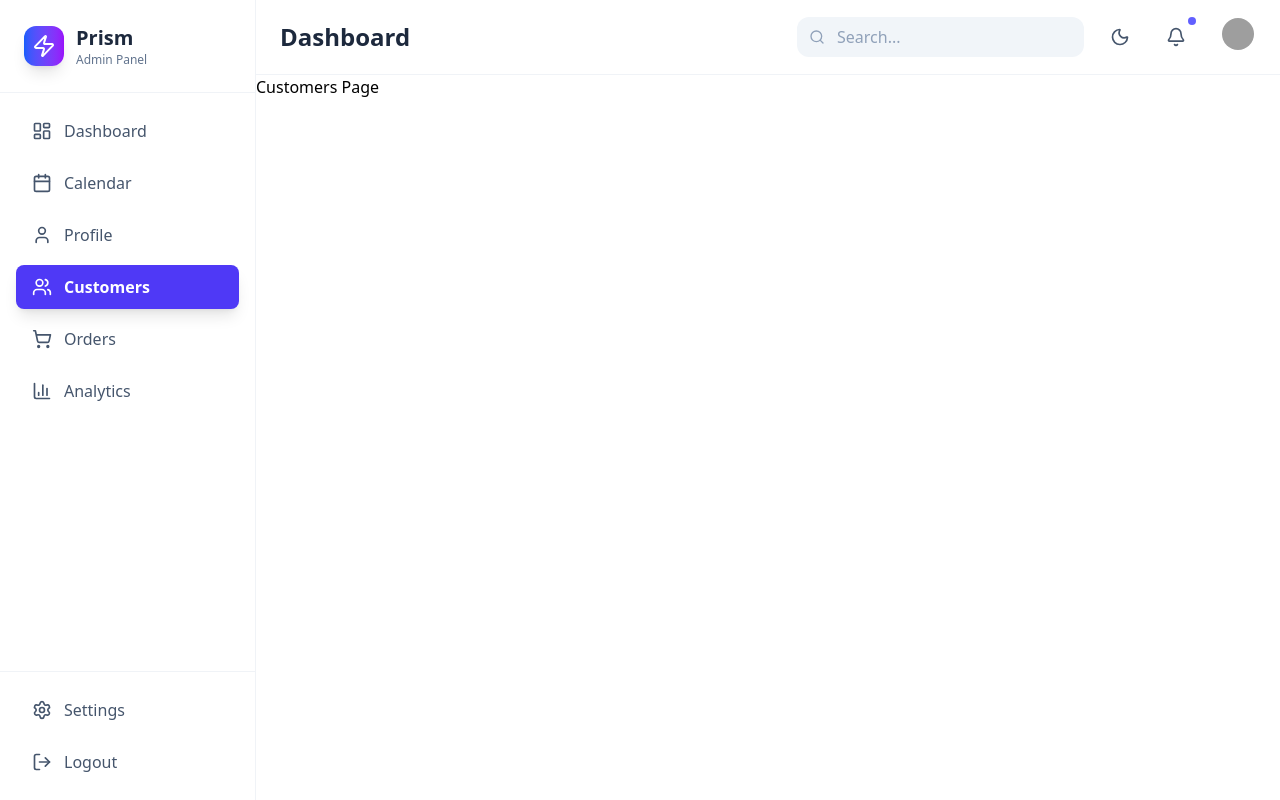
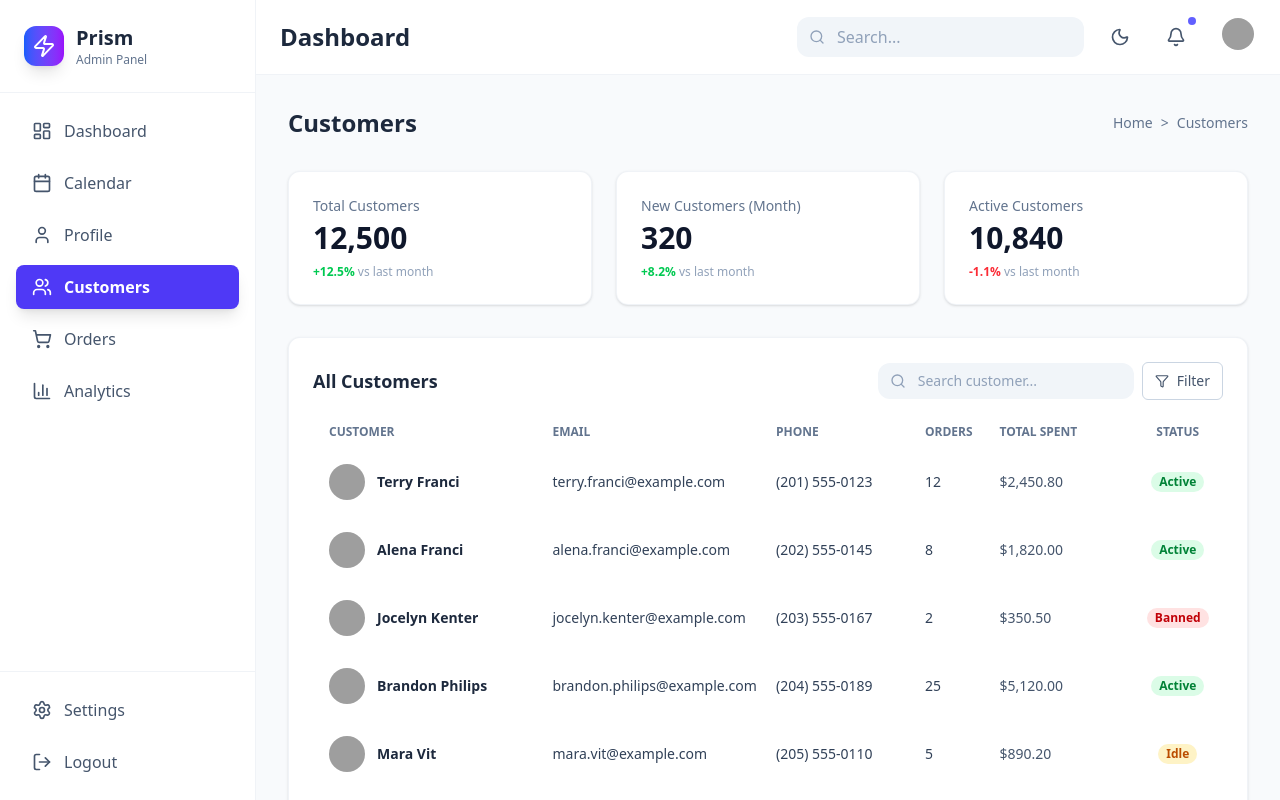
Before and after one commit to EnderKaran/Prism-Admin-Dashboard, a React (Vite) app: page /Prism-Admin-Dashboard/customers in a window 1280 px wide. Built offline with nearby package versions, Linux system fonts and the light colour scheme; grey boxes are pictures that could not be loaded.

Commit message:
customers sayfasi bitti

```diff
--- a/src/App.jsx
+++ b/src/App.jsx
@@ -5,6 +5,7 @@ import Header from './components/Layout/Header';
 import DashboardContent from './pages/DashboardContent';
 import CalendarPage from './pages/CalendarPage';
 import ProfilePage from './pages/ProfilePage';
+import CustomersPage from './pages/CustomersPage'; // YENİ
 import './App.css';
 
 function App() {
@@ -37,11 +38,11 @@ function App() {
         {isSidebarOpen && (
           <div
             onClick={() => setSidebarOpen(false)}
-            className="fixed inset-0 bg-black/50 z-20 md:hidden"
+            className="fixed inset-0 z-20 bg-black/50 md:hidden"
           ></div>
         )}
 
-        <div className='flex-1 flex flex-col overflow-hidden'>
+        <div className='flex flex-col flex-1 overflow-hidden'>
           <Header
             setSidebarOpen={setSidebarOpen}
             theme={theme}
@@ -56,7 +57,7 @@ function App() {
               <Route path="/dashboard" element={<DashboardContent theme={theme} />} />
 
               <Route path="/calendar" element={<CalendarPage theme={theme} />} />
-              <Route path="/customers" element={<div>Customers Page</div>} />
+              <Route path="/customers" element={<CustomersPage theme={theme} />} />
               <Route path="/orders" element={<div>Orders Page</div>} />
               <Route path="/analytics" element={<div>Analytics Page</div>} />
               <Route path="/settings" element={<div>Settings Page</div>} />
--- /dev/null
+++ b/src/components/Tables/CustomersTable.jsx
@@ -0,0 +1,157 @@
+import React from 'react';
+import { MoreVertical, Search, Filter } from 'lucide-react';
+
+// Sahte (mock) müşteri verisi
+const customersData = [
+  {
+    id: 1,
+    avatar: 'https://randomuser.me/api/portraits/men/32.jpg',
+    name: 'Terry Franci',
+    email: 'terry.franci@example.com',
+    phone: '(201) 555-0123',
+    status: 'Active',
+    totalSpent: '$2,450.80',
+    orders: 12,
+  },
+  {
+    id: 2,
+    avatar: 'https://randomuser.me/api/portraits/women/44.jpg',
+    name: 'Alena Franci',
+    email: 'alena.franci@example.com',
+    phone: '(202) 555-0145',
+    status: 'Active',
+    totalSpent: '$1,820.00',
+    orders: 8,
+  },
+  {
+    id: 3,
+    avatar: 'https://randomuser.me/api/portraits/women/67.jpg',
+    name: 'Jocelyn Kenter',
+    email: 'jocelyn.kenter@example.com',
+    phone: '(203) 555-0167',
+    status: 'Banned',
+    totalSpent: '$350.50',
+    orders: 2,
+  },
+  {
+    id: 4,
+    avatar: 'https://randomuser.me/api/portraits/men/1.jpg',
+    name: 'Brandon Philips',
+    email: 'brandon.philips@example.com',
+    phone: '(204) 555-0189',
+    status: 'Active',
+    totalSpent: '$5,120.00',
+    orders: 25,
+  },
+  {
+    id: 5,
+    avatar: 'https://randomuser.me/api/portraits/women/79.jpg',
+    name: 'Mara Vit',
+    email: 'mara.vit@example.com',
+    phone: '(205) 555-0110',
+    status: 'Idle',
+    totalSpent: '$890.20',
+    orders: 5,
+  },
+];
+
+const statusColors = {
+  Active: 'bg-green-100 text-green-700 dark:bg-green-500/20 dark:text-green-400',
+  Banned: 'bg-red-100 text-red-700 dark:bg-red-500/20 dark:text-red-400',
+  Idle: 'bg-amber-100 text-amber-700 dark:bg-amber-500/20 dark:text-amber-400',
+};
+
+function CustomersTable({ isDark }) {
+  return (
+    <div className={`p-6 rounded-xl border shadow-sm transition-colors duration-300 ${
+        isDark
+            ? 'bg-slate-800 border-slate-700/50'
+            : 'bg-white border-slate-200/50'
+    }`}>
+      {/* Tablo Başlığı ve Filtreler */}
+      <div className="flex flex-col items-center justify-between gap-4 mb-4 md:flex-row">
+        <h3 className={`font-bold text-lg ${isDark ? 'text-white' : 'text-slate-800'}`}>All Customers</h3>
+        <div className="flex items-center w-full space-x-2 md:w-auto">
+          <div className="relative w-full md:w-64">
+            <Search className={`w-4 h-4 absolute left-3 top-1/2 transform -translate-y-1/2 ${isDark ? 'text-slate-500' : 'text-slate-400'}`} />
+            <input
+              type="text"
+              placeholder="Search customer..."
+              className={`w-full pl-10 pr-4 py-2 text-sm rounded-xl focus:outline-none focus:ring-2 focus:ring-indigo-500 transition-all ${
+                isDark
+                  ? 'bg-slate-700 border-slate-600 text-white placeholder-slate-500'
+                  : 'bg-slate-100 border-transparent text-slate-800 placeholder-slate-400'
+              }`}
+            />
+          </div>
+          <button className={`flex items-center space-x-2 px-3 py-2 text-sm rounded-md border transition-colors ${isDark ? 'border-slate-600 text-slate-300 hover:bg-slate-700' : 'border-slate-300 text-slate-600 hover:bg-slate-100'}`}>
+            <Filter size={14} />
+            <span>Filter</span>
+          </button>
+        </div>
+      </div>
+
+      {/* Müşteri Listesi - Tablo */}
+      <div className="overflow-x-auto">
+        <div className="min-w-[800px]">
+          {/* Tablo Başlıkları */}
+          <div className={`grid grid-cols-12 gap-4 px-4 py-2 text-xs font-semibold uppercase ${isDark ? 'text-slate-400' : 'text-slate-500'}`}>
+            <div className="col-span-3">Customer</div>
+            <div className="col-span-3">Email</div>
+            <div className="col-span-2">Phone</div>
+            <div className="col-span-1">Orders</div>
+            <div className="col-span-2">Total Spent</div>
+            <div className="col-span-1 text-center">Status</div>
+          </div>
+
+          {/* Müşteri Öğeleri */}
+          {customersData.map((customer) => (
+            <div key={customer.id} className={`grid grid-cols-12 gap-4 items-center p-4 rounded-lg transition-colors text-sm ${isDark ? 'hover:bg-slate-700/50 text-slate-300' : 'hover:bg-slate-50 text-slate-700'}`}>
+
+              {/* Müşteri */}
+              <div className="flex items-center col-span-3 space-x-3">
+                <img src={customer.avatar} alt={customer.name} className="rounded-full w-9 h-9" />
+                <span className={`font-semibold ${isDark ? 'text-white' : 'text-slate-800'}`}>{customer.name}</span>
+              </div>
+
+              {/* Email */}
+              <div className="col-span-3">{customer.email}</div>
+
+              {/* Phone */}
+              <div className="col-span-2">{customer.phone}</div>
+
+              {/* Orders */}
+              <div className="col-span-1">{customer.orders}</div>
+
+              {/* Total Spent */}
+              <div className={`col-span-2 font-medium ${isDark ? 'text-slate-200' : 'text-slate-600'}`}>
+                {customer.totalSpent}
+              </div>
+
+              {/* Status */}
+              <div className="flex justify-center col-span-1">
+                <span className={`px-2 py-0.5 text-xs font-semibold rounded-full ${statusColors[customer.status]}`}>
+                  {customer.status}
+                </span>
+              </div>
+            </div>
+          ))}
+        </div>
+      </div>
+
+      {/* Sayfalama (Pagination) */}
+      <div className="flex items-center justify-between pt-4 mt-4 border-t">
+        <span className={`text-sm ${isDark ? 'text-slate-400' : 'text-slate-600'}`}>
+          Showing 1-5 of 5 customers
+        </span>
+        <div className="flex items-center space-x-1">
+          <button className={`px-2.5 py-1 text-sm rounded-md ${isDark ? 'text-slate-500' : 'text-slate-400'}`}>Previous</button>
+          <button className={`px-2.5 py-1 text-sm rounded-md ${isDark ? 'bg-slate-700 text-white' : 'bg-indigo-600 text-white'}`}>1</button>
+          <button className={`px-2.5 py-1 text-sm rounded-md ${isDark ? 'text-slate-300 hover:bg-slate-700' : 'text-slate-600 hover:bg-slate-100'}`}>Next</button>
+        </div>
+      </div>
+    </div>
+  );
+}
+
+export default CustomersTable;
--- /dev/null
+++ b/src/pages/CustomersPage.jsx
@@ -0,0 +1,39 @@
+import React from 'react';
+import StatCard from '../components/StatCard';
+import CustomersTable from '../components/Tables/CustomersTable';
+import { Users, UserCheck, UserX } from 'lucide-react';
+
+function CustomersPage({ theme }) {
+  const isDark = theme === 'dark';
+
+  return (
+    <main className={`flex-1 p-4 sm:p-6 md:p-8 overflow-y-auto transition-all duration-300 ${
+      isDark ? 'bg-slate-900' : 'bg-slate-50'
+    }`}>
+      {/* Sayfa Başlığı ve Breadcrumb */}
+      <div className="flex items-center justify-between mb-8">
+        <h1 className={`text-2xl font-bold ${isDark ? 'text-white' : 'text-slate-800'}`}>
+          Customers
+        </h1>
+        <div className={`text-sm ${isDark ? 'text-slate-400' : 'text-slate-500'}`}>
+          <span className="cursor-pointer hover:text-indigo-500">Home</span>
+          <span className="mx-2">&gt;</span>
+          <span>Customers</span>
+        </div>
+      </div>
+
+      {/* İstatistik Kartları */}
+      <div className="grid grid-cols-1 gap-6 mb-8 md:grid-cols-2 lg:grid-cols-3">
+        <StatCard title="Total Customers" value="12,500" change="+12.5%" changeType="positive" isDark={isDark} />
+        <StatCard title="New Customers (Month)" value="320" change="+8.2%" changeType="positive" isDark={isDark} />
+        <StatCard title="Active Customers" value="10,840" change="-1.1%" changeType="negative" isDark={isDark} />
+      </div>
+
+      {/* Müşteri Tablosu */}
+      <CustomersTable isDark={isDark} />
+
+    </main>
+  );
+}
+
+export default CustomersPage;
```
